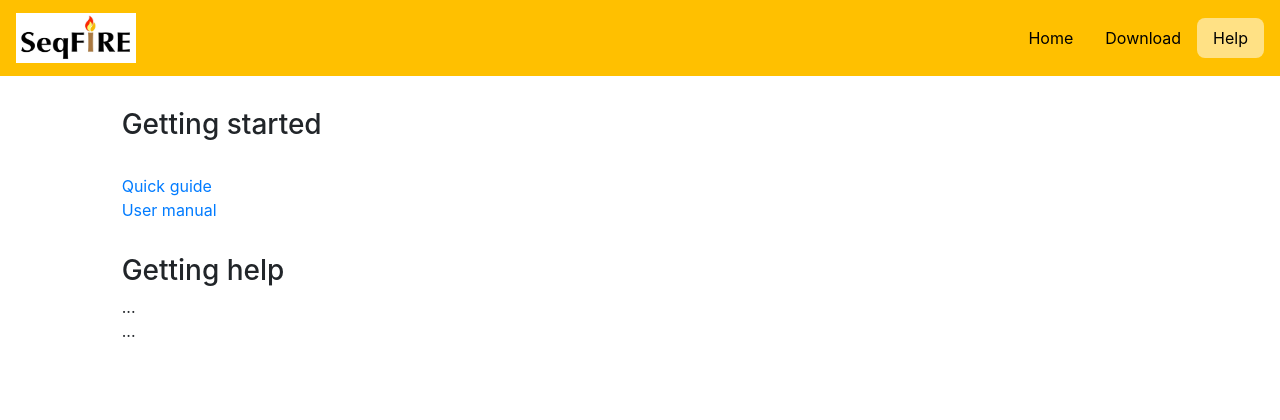
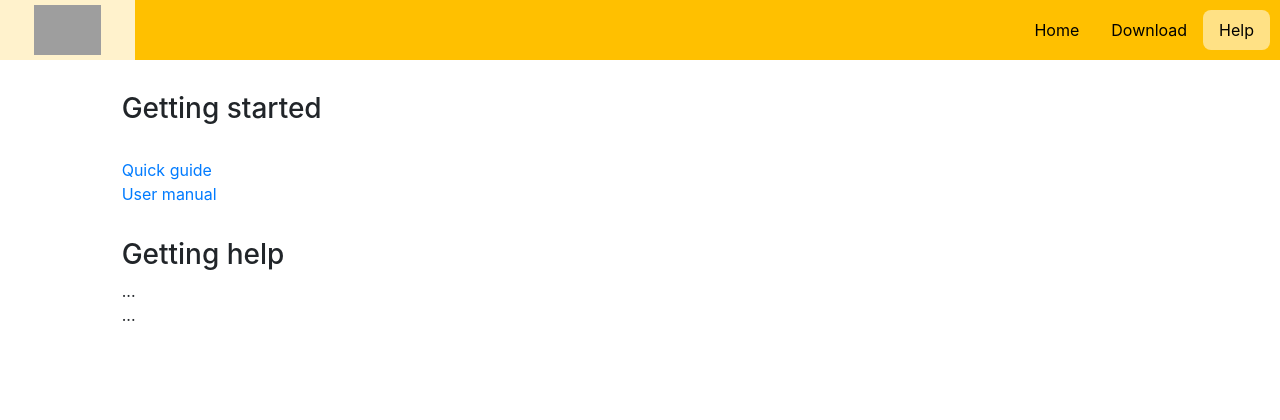
Before and after one commit to ntnkob/seqFIre2021, a Flask app: page /help in a window 1280 px wide. Shown: the top 420 px of the page. Run offline with Flask 2, Linux system fonts and the light colour scheme; some libraries are stand-ins or nearby versions; grey boxes are pictures that could not be loaded.

Commit message:
edit logo navbar brand

```diff
--- a/app/templates/base.html
+++ b/app/templates/base.html
@@ -41,6 +41,15 @@
             border-radius: 8px
         }
 
+        .navbar {
+            padding: 0;
+
+        }
+
+        .navbar-brand {
+            padding: 0;
+        }
+
     </style>
     {% endblock %}
 
@@ -54,9 +63,13 @@
     <!-- Navigation bar -->
     <nav class="navbar navbar-light" style="background-color: #ffc000;">
         <a href="{{ url_for('index') }}" class='navbar-brand'>
-            <img src='/static/logo.jpg' width='120' height='50' alt="seqFIRE Logo">
+            <div style="height: 60px; width: 135.46px; background-color: #FFF2CC; display: flex;
+            justify-content: center;
+            align-items: center;">
+            <img src='/static/logo_new.png' height='50' alt="seqFIRE Logo">
+            </div>
         </a>
-        <ul class="nav nav-pills my-2">
+        <ul class="nav nav-pills my-2" style="margin-right: 10px;">
             {{ render_nav_item('index', 'Home', use_li = True) }}
             {{ render_nav_item('downloadPage', "Download", use_li = True) }}
             {{ render_nav_item('help', "Help", use_li = True) }}
```
